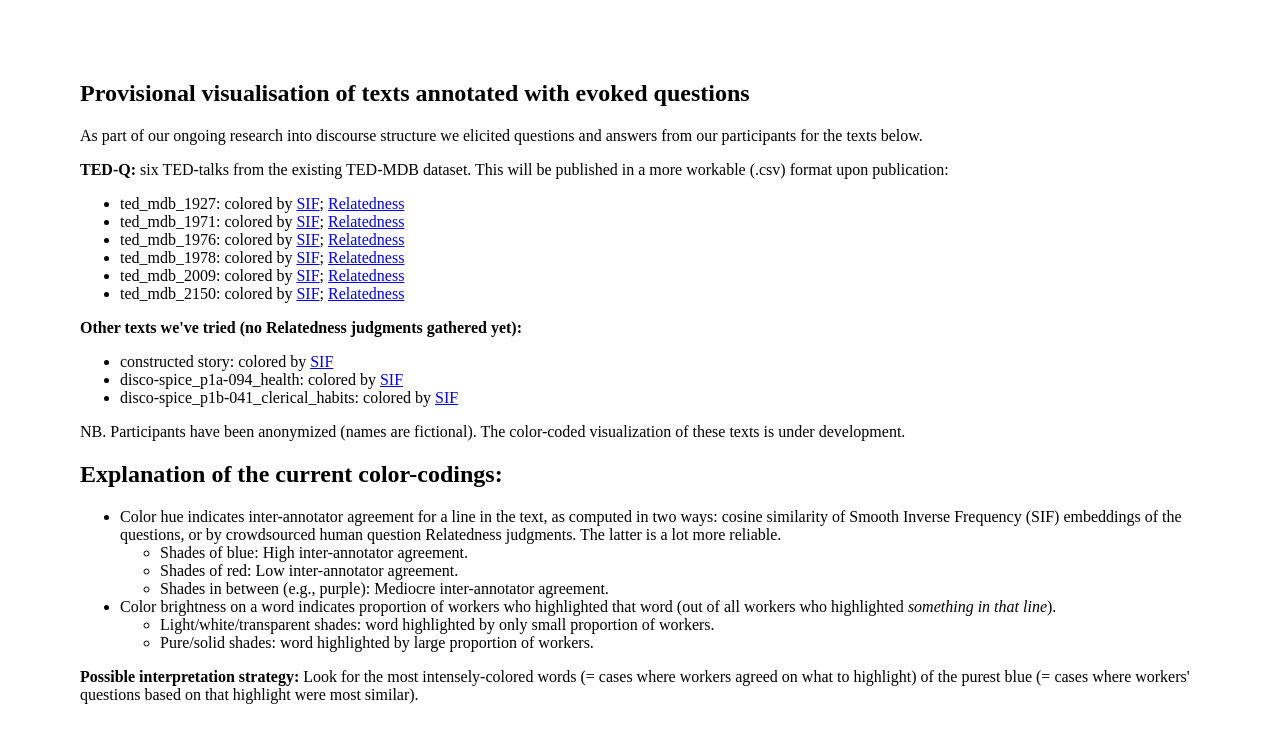
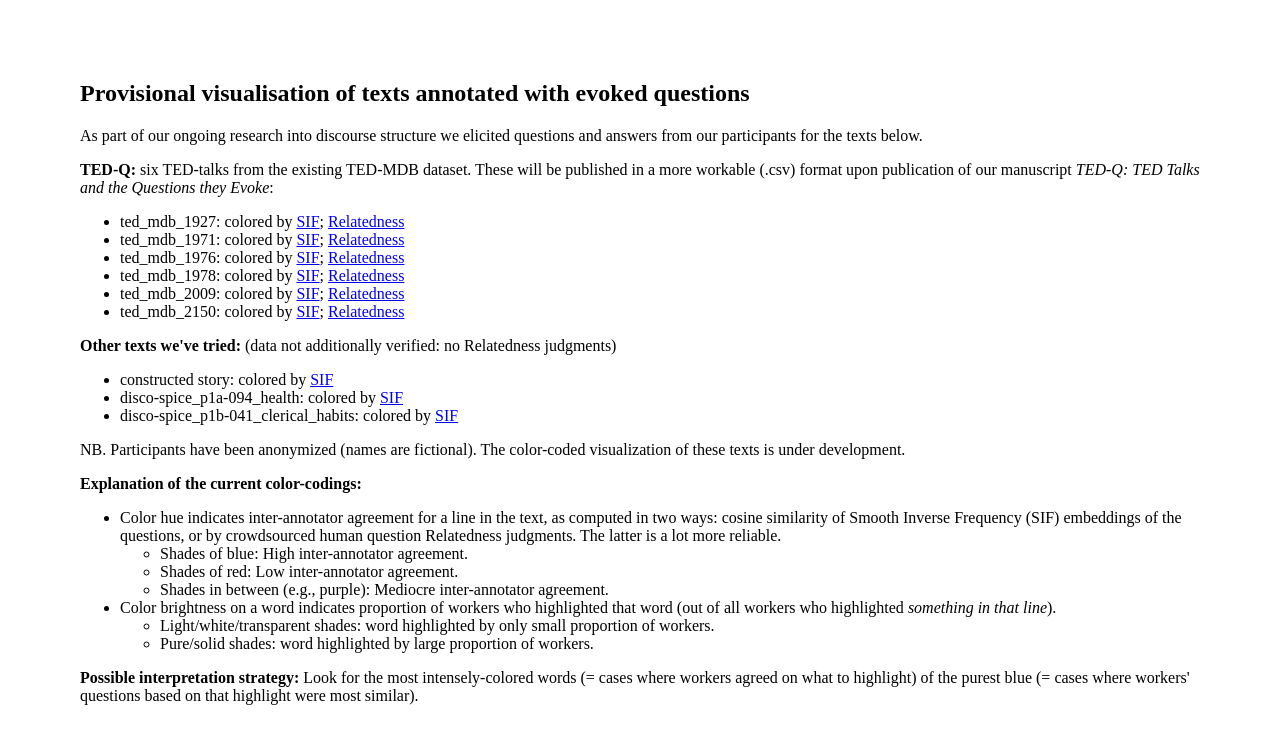
Before and after one commit to evoque-data/evoque-data.github.io, a plain HTML site: page index.html in a window 1280 px wide. Drawn offline with Linux system fonts and the light colour scheme.

Commit message:
Update index.html

```diff
--- a/index.html
+++ b/index.html
@@ -12,7 +12,7 @@
 <h2>Provisional visualisation of texts annotated with evoked questions</h2>
 <p>As part of our ongoing research into discourse structure we elicited questions and answers from our participants for the texts below.</p>
 
-<p><b>TED-Q:</b> six TED-talks from the existing TED-MDB dataset. This will be published in a more workable (.csv) format upon publication:</p>
+<p><b>TED-Q:</b> six TED-talks from the existing TED-MDB dataset. These will be published in a more workable (.csv) format upon publication of our manuscript <i>TED-Q: TED Talks and the Questions they Evoke</i>:</p>
 
   <ul>
     <li>ted_mdb_1927: colored by <a href="annotated/ted_mdb_1927_questions_SIF.html">SIF</a>; <a href="annotated/ted_mdb_1927_questions_relatedness.html">Relatedness</a></li>
@@ -23,7 +23,7 @@
     <li>ted_mdb_2150: colored by <a href="annotated/ted_mdb_2150_questions_SIF.html">SIF</a>; <a href="annotated/ted_mdb_2150_questions_relatedness.html">Relatedness</a></li>
   </ul>
 
-  <p><b>Other texts we've tried (no Relatedness judgments gathered yet):</b></p>
+  <p><b>Other texts we've tried:</b> (data not additionally verified: no Relatedness judgments)</p>
   <ul>
     <li>constructed story: colored by <a href="annotated/constructed-story.html">SIF</a></li>
     <li>disco-spice_p1a-094_health: colored by <a href="annotated/disco-spice_p1a-094_health_questions_SIF.html">SIF</a></li>
@@ -32,7 +32,7 @@
 
 <p>NB. Participants have been anonymized (names are fictional). The color-coded visualization of these texts is under development.</p>
 
-<h2>Explanation of the current color-codings:</h2>
+<p><b>Explanation of the current color-codings:</b></p>
 <ul>
         <li>Color hue indicates inter-annotator agreement for a line in the text, as computed in two ways: cosine similarity of Smooth Inverse Frequency (SIF) embeddings of the questions, or by crowdsourced human question Relatedness judgments. The latter is a lot more reliable.
         <ul>
```
